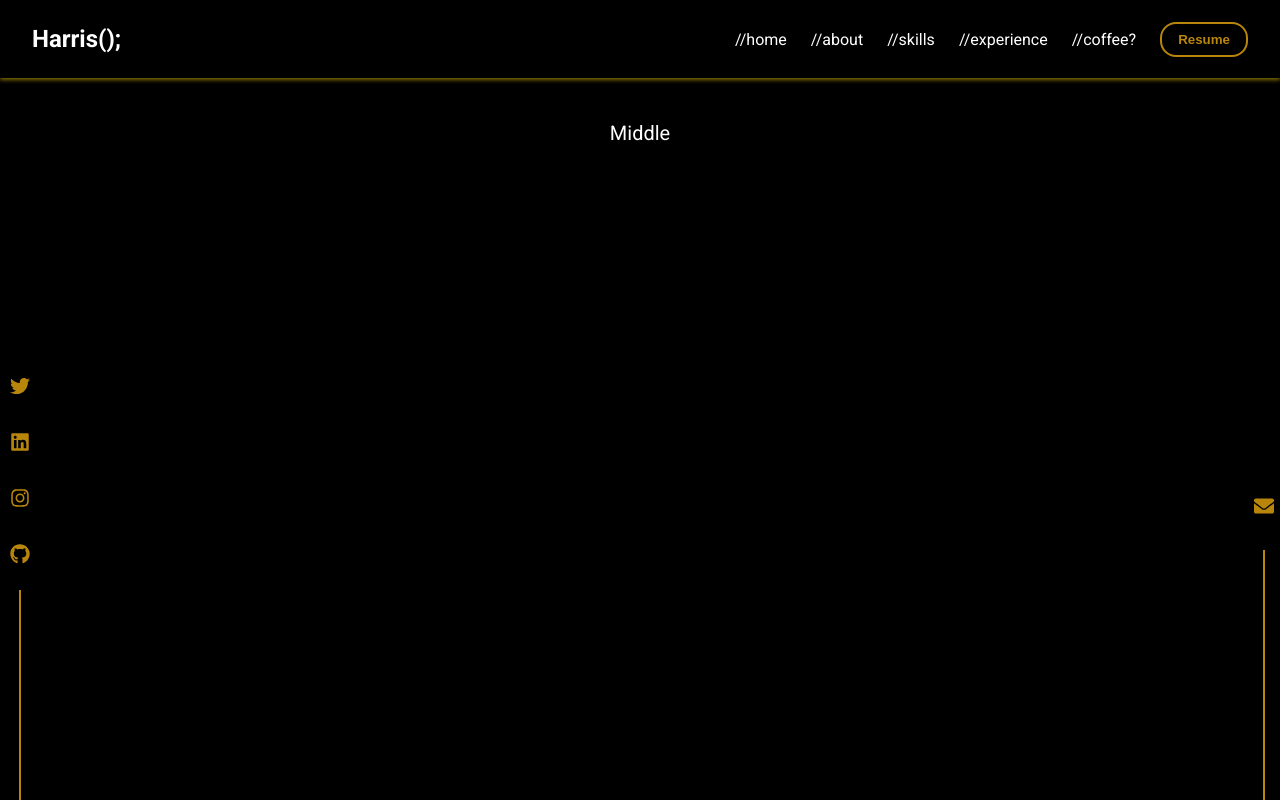
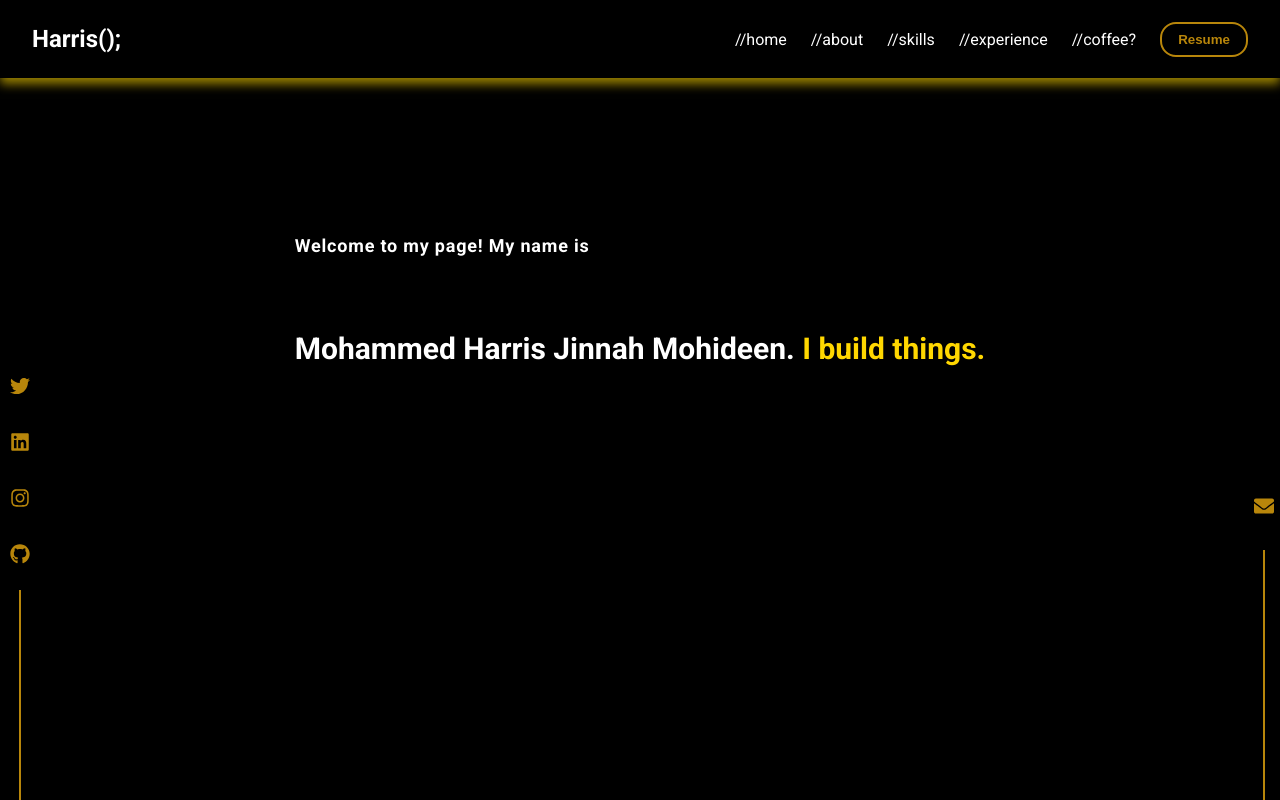
Before and after one commit to mxharryx/mohammed-harris, a Next.js app: page / in a window 1280 px wide. Built offline with nearby package versions, Linux system fonts and the light colour scheme.

Commit message:
Home section

```diff
--- /dev/null
+++ b/components/Banner.tsx
@@ -0,0 +1,28 @@
+import React from 'react';
+import styles from "../styles/Banner.module.scss";
+import {motion} from 'framer-motion';
+
+const Banner = () => {
+    return (
+        <section id='home' className={styles.home}>
+            <motion.h3
+            initial={{ y: 10, opacity: 0 }}
+            animate={{ y: 0, opacity: 1 }}
+            transition={{ duration: 0.5, delay: 0.8 }}
+            className={styles.textlg}>
+                Welcome to my page! My name is
+            </motion.h3>
+            <motion.h1
+            initial={{ y: 10, opacity: 0 }}
+            animate={{ y: 0, opacity: 1 }}
+            transition={{ duration: 0.5, delay: 0.9 }}>
+                Mohammed Harris Jinnah Mohideen. {""}
+                <span className={styles.h1}>I build things.
+                </span>
+                </motion.h1>
+        </section>
+
+    )
+}
+
+export default Banner;
--- a/components/Leftside.tsx
+++ b/components/Leftside.tsx
@@ -6,8 +6,8 @@ import{motion} from "framer-motion";
 const LeftSide =()=>{
     return (
     <div className={styles.iconStyles}>
-        <motion.div initial={{ x: -50, opacity: 0 }} // Initial position and opacity
-                animate={{ x: 0, opacity: 1 }} // Final position and opacity
+        <motion.div initial={{ y: 50, opacity: 0 }} // Initial position and opacity
+                animate={{ y: 0, opacity: 1 }} // Final position and opacity
                 transition={{ delay: 0.5, duration: 0.5 }} // Animation delay and duration
                 className={styles.icon}>
             <div className={styles.socialIcons}>
--- a/components/Rightside.tsx
+++ b/components/Rightside.tsx
@@ -1,14 +1,17 @@
 import React from "react";
 import styles from "../styles/Rightside.module.scss";
 import { FaEnvelope } from 'react-icons/fa';
-
+import {motion} from "framer-motion"
 
 const RightSide =()=>{
     return (
-    <div className={styles.side}>
+    <motion.div initial={{ y: 50, opacity: 0 }} // Initial position and opacity
+    animate={{ y: 0, opacity: 1 }} // Final position and opacity
+    transition={{ delay: 0.5, duration: 0.5 }} // Animation delay and duration
+    className={styles.side}>
         <a href="mailto:mohammedharrisjinnah@gmail.com"><FaEnvelope /></a>
         <span className={styles.border}></span>
-    </div>
+    </motion.div>
 
     );
 }
--- a/pages/index.tsx
+++ b/pages/index.tsx
@@ -2,6 +2,7 @@ import Head from 'next/head'
 import Navbar from '../components/Navbar';
 import Leftside from '../components/Leftside';
 import Rightside from '../components/Rightside';
+import Banner from '../components/Banner';
 import styles from '../styles/sections.module.scss';
 
 
@@ -22,7 +23,7 @@ export default function Home() {
             <Leftside />
           </div>
           <div className={styles.middle}>
-            Middle
+            <Banner />
           </div>
           <div className={styles.rightside}>
             <Rightside />
--- /dev/null
+++ b/styles/Banner.module.scss
@@ -0,0 +1,41 @@
+.home{
+    max-width: max-w-contentContainer;
+    margin-left: auto;
+    margin-right: auto;
+    padding-top: 2.5rem;
+    padding-bottom: 2.5rem;
+    @media (min-width: 768px) {
+        padding-left: 6rem;
+        padding-right: 6rem;
+        padding-top: 6rem;
+        padding-bottom: 6rem;
+    }
+    display: flex;
+    flex-direction: column;
+    gap: 1rem;
+    @media (min-width: 480px) {
+        gap: 2rem;
+    }
+    @media (min-width: 768px) {
+        padding-left: 2.5rem;
+        padding-right: 2.5rem;
+    }
+    @media (min-width: 1280px) {
+        padding-left: 1rem;
+        padding-right: 1rem;
+    }
+}
+
+.textlg{
+    font-size: 1.125rem;
+    letter-spacing: 0.05rem;
+    color: white;
+}
+
+.h1{
+    color: #FFD700;
+    margin-top: 2rem;
+    @media (min-width: 992px) {
+        margin-top: 4rem;
+    }
+}
--- a/styles/Navbar.module.scss
+++ b/styles/Navbar.module.scss
@@ -6,7 +6,7 @@
     left: 0;
     width: 100%;
     background-color: #000000;
-    box-shadow: 0 2px 4px rgba(255, 215, 0, 0.5);
+    box-shadow: 0 6px 10px rgba(255, 215, 0, 0.6);
     /* Golden shadow */
 
     display: flex;
--- a/styles/globals.scss
+++ b/styles/globals.scss
@@ -3,6 +3,7 @@
 /* Import the Roboto font */
 @import url('https://fonts.googleapis.com/css2?family=Roboto:wght@400;700&display=swap');
 @import'./Navbar.module.scss';
+@import './Banner.module.scss';
 
 /* Define font families */
 $font-mono: 'Roboto', monospace;
@@ -11,6 +12,27 @@ $font-mono: 'Roboto', monospace;
 $background-color: #000000;
 $text-color: #FFFFFF;
 $accent-color: #FFD700;
+
+$maxwidth-container: 1440px;
+$maxwidth-contentContainer: 1140px;
+$maxwidth-containerSmall: 1024px;
+$maxwidth-containers: 768px;
+
+.max-w-container {
+    max-width: $maxwidth-container;
+}
+
+.max-w-contentContainer {
+    max-width: $maxwidth-contentContainer;
+}
+
+.max-w-containerSmall {
+    max-width: $maxwidth-containerSmall;
+}
+
+.max-w-containers {
+    max-width: $maxwidth-containers;
+}
 
 * {
     box-sizing: border-box;
```
